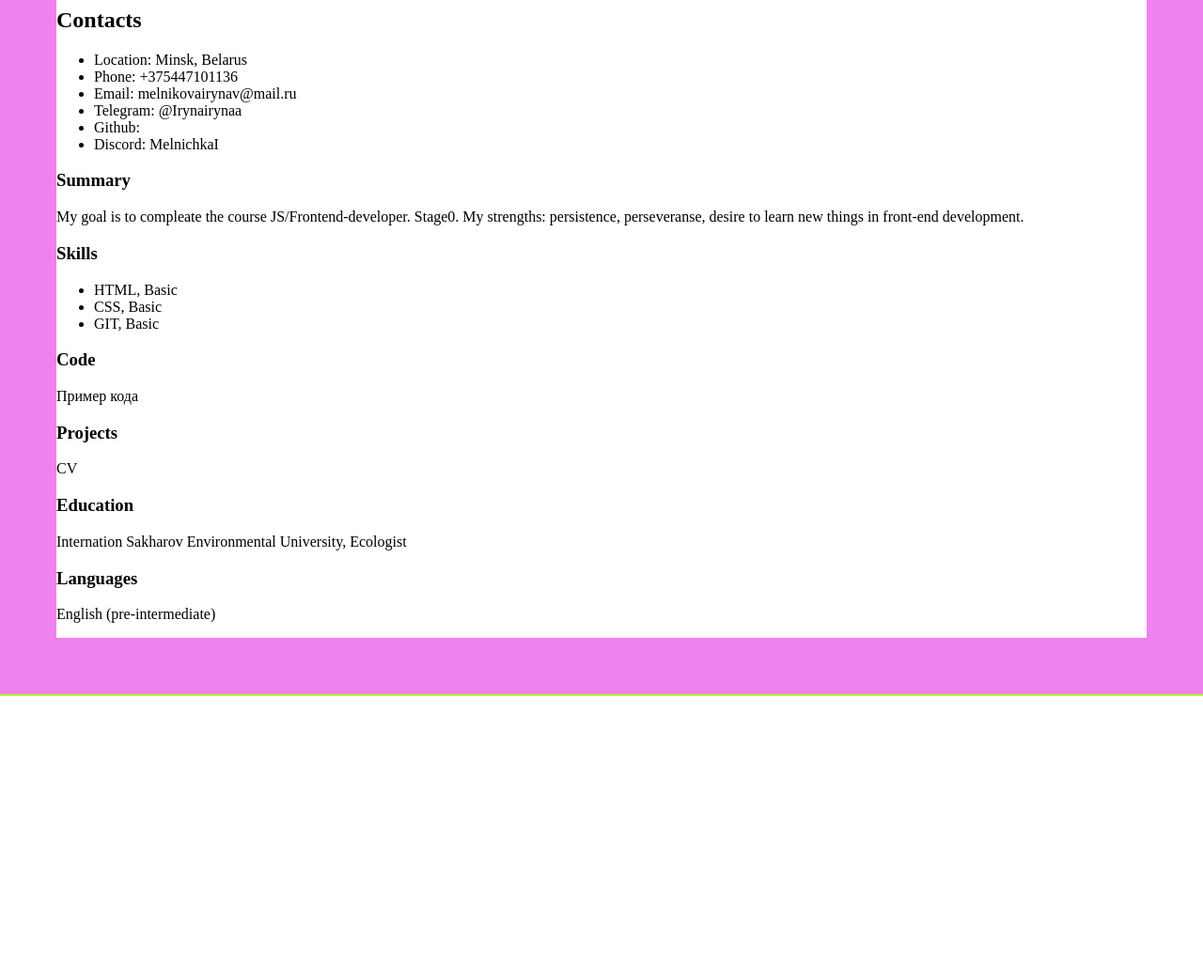
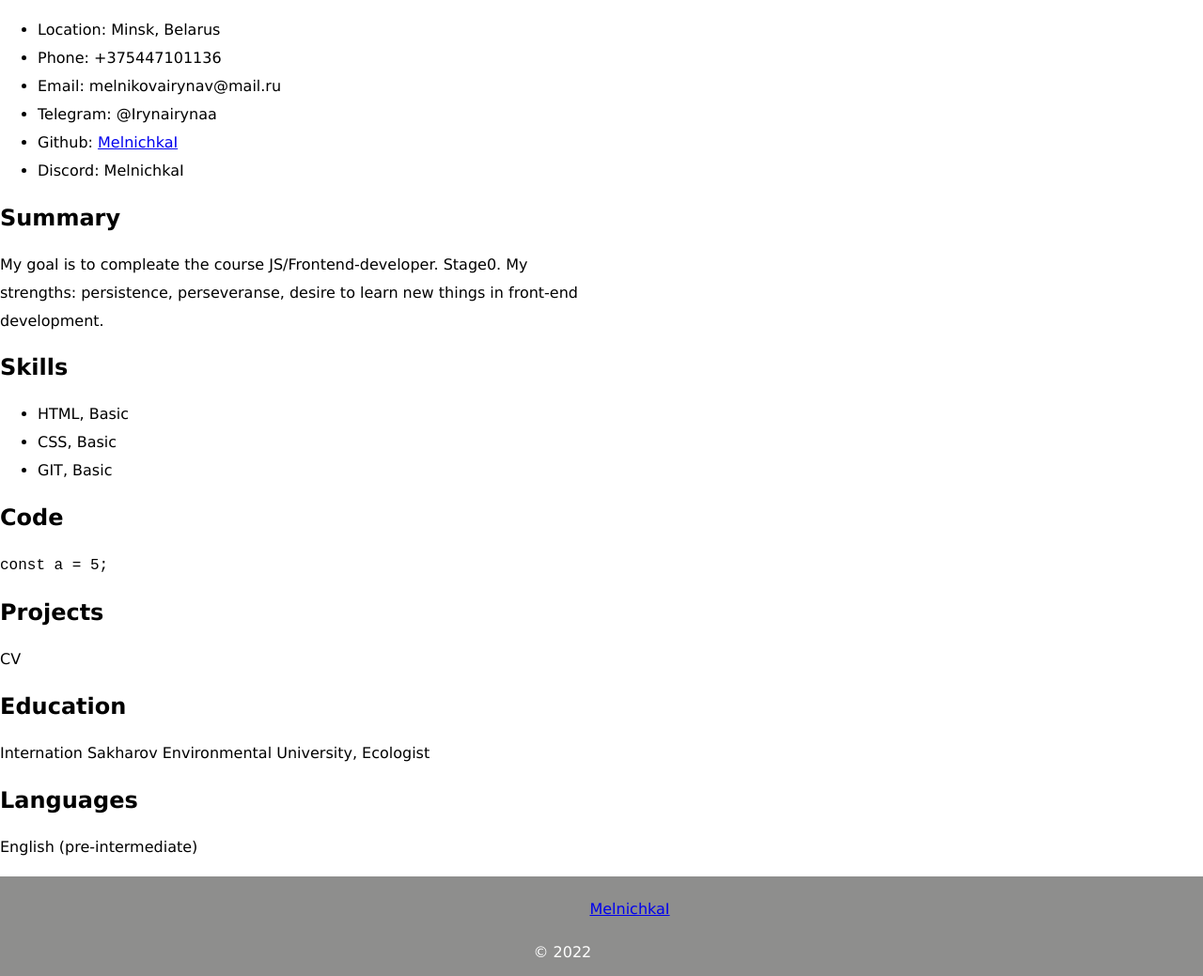
Before and after one commit to MelnichkaI/rsschool-cv, a plain HTML site: page index.html in a window 1280 px wide. Shown: the part 375-1414 px from the top of the page at 94% size. Before the commit the page ends 1116 px from the top, so only its background shows below. Drawn offline with Linux system fonts and the light colour scheme.

Commit message:
feat: update information in cv file

```diff
--- a/index.html
+++ b/index.html
@@ -8,8 +8,9 @@
     <link rel="stylesheet" href="style.css">
     <link rel="icon" href="assets/svg/icon.ico">
 </head>
-<body>
+<body class="body">
 <header class="header">
+ <div class="container">
  <nav class="nav">
   <ul class="nav-list">
    <li class="nav-item">
@@ -35,58 +36,66 @@
    </li>
   </ul>
  </nav>
-  <div class="container"></div>
+ </div>
 </header>
-<main class="main">
- <img src="assets/img/IMG-foto.jpg" alt="my photo" width="150" height="">
+<main class="main" class="main-container"></main>
  <div class="container">
-  <section>
+ <section class="section" id="profile">
+  <img src="assets/img/IMG-foto.jpg" alt="my photo" width="150" class="round">
    <h1 class="section-title">Iryna Melnikova</h1>
   </section>
-  <section>
-   <h2 class="section-title"id="contacts">Contacts </h2>
+  <section class="section" id="contacts">
+   <h2 class="section-title">Contacts </h2>
     <ul>
      <li>Location: Minsk, Belarus</li>
      <li>Phone: +375447101136</li>
      <li>Email: melnikovairynav@mail.ru</li>
      <li>Telegram: @Irynairynaa</li>
-     <li>Github:</li>
+     <li>Github:
+      <a href="https://github.com/MelnichkaI" target="_blank">MelnichkaI</a>
+     </li>
      <li>Discord: MelnichkaI</li>
     </ul>
   </section>
-  <section>
-   <h3 id="summary">Summary</h3>
+  <section class="section" id="summary">
+   <h2 class="section-title">Summary</h2>
     <p>My goal is to compleate the course JS/Frontend-developer. Stage0. My strengths: persistence, perseveranse, desire to learn new things in front-end development.</p>
   </section>
-  <section>
-    <h3 id="skills">Skills</h3>
+  <section class="section" id="skills">
+   <h2 class="section-title">Skills</h2>
    <ul>
     <li>HTML, Basic</li>
     <li>CSS, Basic</li>
     <li>GIT, Basic</li>
   </section>
-  <section>
-    <h3 id="code">Code</h3>
-     <p>Пример кода</p>
+  <section class="section" id="code">
+    <h2 class="section-title">Code</h2>
+     <code>
+      const a = 5;
+    </code>
   </section>
-  <section>
-    <h3 id="projects">Projects</h3>
+  <section class="section" id="projects">
+    <h2 class="section-title">Projects</h2>
      <p>CV</p>
  </section>
-  <section>
-    <h3 id="education">Education</h3>
+  <section class="section" id="education">
+    <h2 class="section-title">Education</h2>
      <p>Internation Sakharov Environmental University, Ecologist</p>
  </section>
-  <section>
-    <h3 id="languages">Languages</h3>
+  <section class="section" id="languages">
+    <h2 class="section-title">Languages</h2>
      <p>English (pre-intermediate)</p>
   </section>
-
-
  </div>
 </main>
 <footer class="footer">
- <div class="container"></div>
+  <div class="container">
+ <a class="footer-gh" href="https://github.com/MelnichkaI" target="_blank">MelnichkaI</a>
+<p class="footer-year">&copy; 2022</p>
+  <a class="footer-logo" href="https://rs.school/js/">
+   <img src="https://rs.school/images/rs_school_js.svg" alt="logo rs school" width="50" >
+  </a>
+  </div>
 </footer>
 </body>
 </html>
--- a/style.css
+++ b/style.css
@@ -1,25 +1,36 @@
-.header {
- border: 1px solid plum;
-}
-.main {
- border: 60px solid violet;
-}
-.footer {
- border: 1px solid greenyellow;
+.main-container {
+ display: flex;
+ flex-wrap: wrap;
 }
 
-body {
- display: flex;
+.section {
+ width: 50%;
+}
+
+.round {
+ border-radius: 75px;
+}
+
+body {display: flex;
  flex-direction: column;
 justify-content: space-between;
 min-height: 100vh;
 margin: 0;
 padding: 0;
+font-family: Verdana, sans-serif;
+font-size: 16px;
+line-height: 30px;
+font-weight: 400;
+color: #000000;
+}
+
+.nav {
+ background-color: #fdfa8a;
 }
 
 .container {
  max-width: 1440px;
- margin: o auto;
+margin: 0 auto;
 }
 
 .nav-list {
@@ -37,3 +48,23 @@ body {
 html {
  scroll-behavior: smooth;
 }
+
+.footer {
+ color: #ffffff;
+ background-color: #8e8e8d;
+ padding: 20px 40px 20px 40px;
+}
+
+ .footer {
+ display: flex;
+ flex-direction: row;
+ justify-content: space-between;
+}
+
+.footer-gh {
+    padding-left: 60px;
+   }
+
+   .footer-year {
+   text-align: left;
+   }
```
Lines whose indentation alone changed are shown as unchanged.
